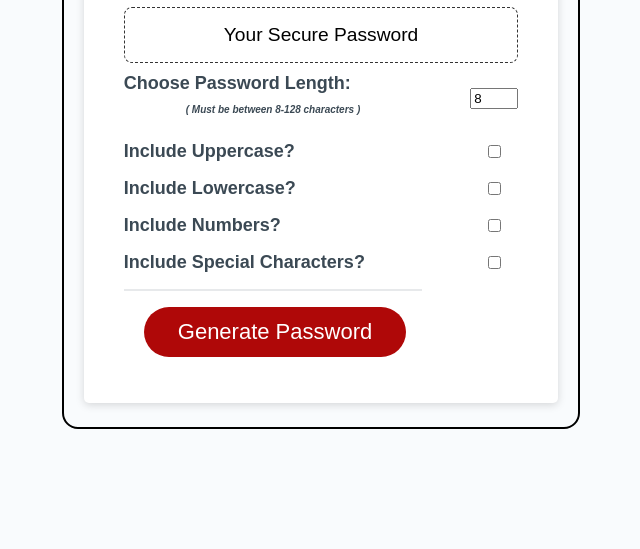
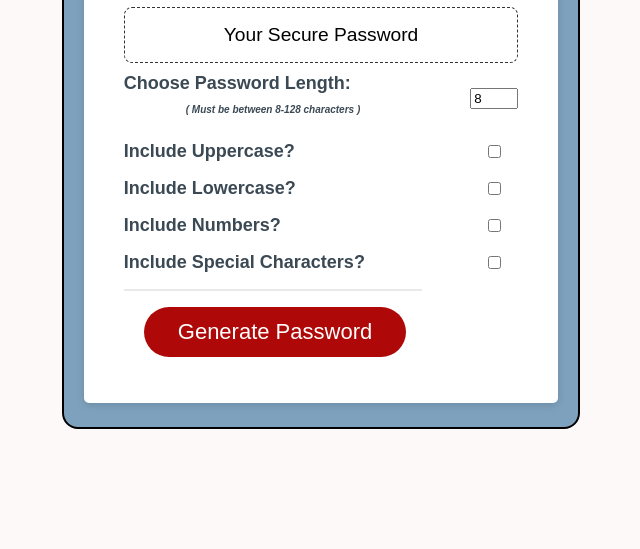
Before and after one commit to Kovaceva11/Random-Password-Generator, a plain HTML site: page index.html in a window 1280 px wide. Shown: the part 251-800 px from the top of the page, without its empty margins (319-959 px from the left). Drawn offline with Linux system fonts and the light colour scheme.

Commit message:
updating styling

```diff
--- a/style.css
+++ b/style.css
@@ -12,11 +12,12 @@
   justify-content: center;
   align-items: center;
   flex-direction: column;
+  background-color:hsl(206, 33%, 62%)
 }
 
 body {
   font-family: sans-serif;
-  background-color: #f9fbfd;
+  background-color: #fdf9f9;
   display: flex;
   justify-content:center;
   align-items: center;
```
